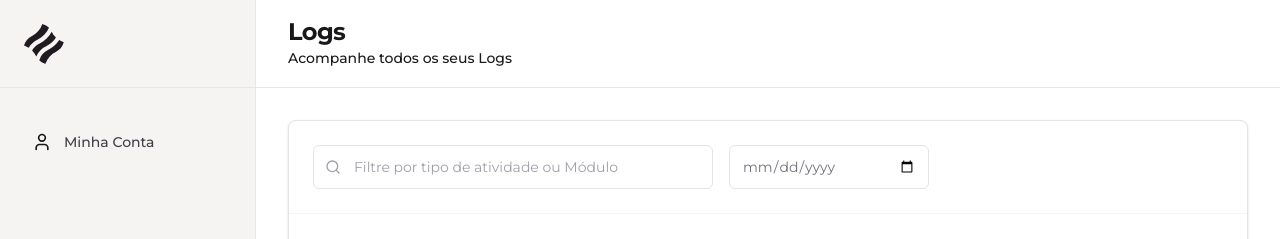
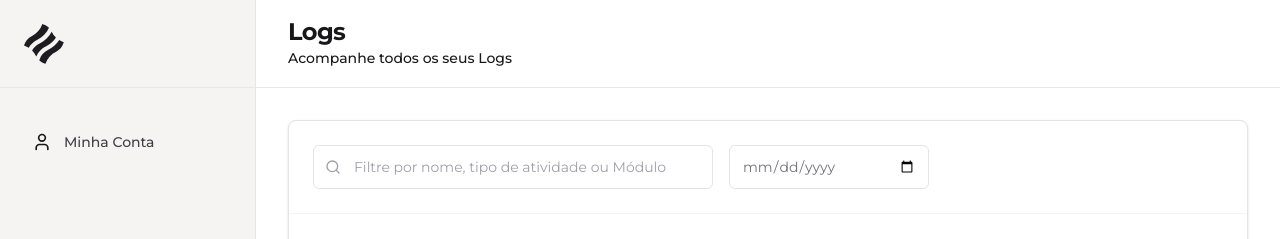
Before and after one commit to luc4sdev/scheduling-app, a Next.js app: page /dashboard/1/logs in a window 1280 px wide. Shown: the top 239 px of the page. Built offline with nearby package versions, Linux system fonts and the light colour scheme; no server answers.

Commit message:
feat: filter log by name

```diff
--- a/src/app/dashboard/[id]/logs/page.tsx
+++ b/src/app/dashboard/[id]/logs/page.tsx
@@ -60,7 +60,7 @@ export default function Logs() {
                         <Search className="absolute left-3 top-1/2 -translate-y-1/2 w-4 h-4 text-zinc-400" />
                         <input
                             type="text"
-                            placeholder="Filtre por tipo de atividade ou Módulo"
+                            placeholder="Filtre por nome, tipo de atividade ou Módulo"
                             value={search}
                             onChange={handleSearch}
                             className="w-full h-11 pl-10 pr-4 rounded-md border border-zinc-200 bg-white text-sm outline-none focus:ring-2 focus:ring-zinc-950 placeholder:text-zinc-400 transition-all"
```
